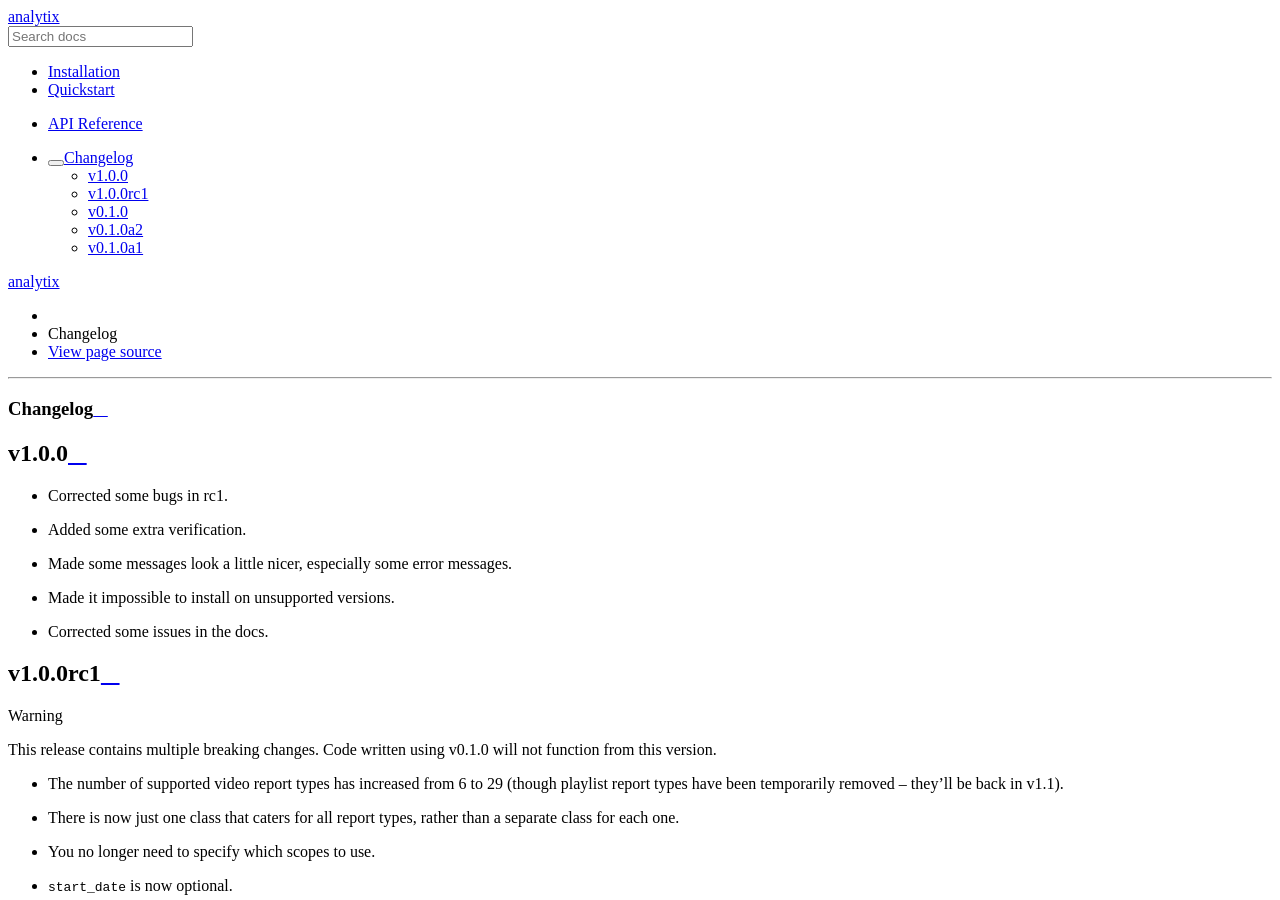
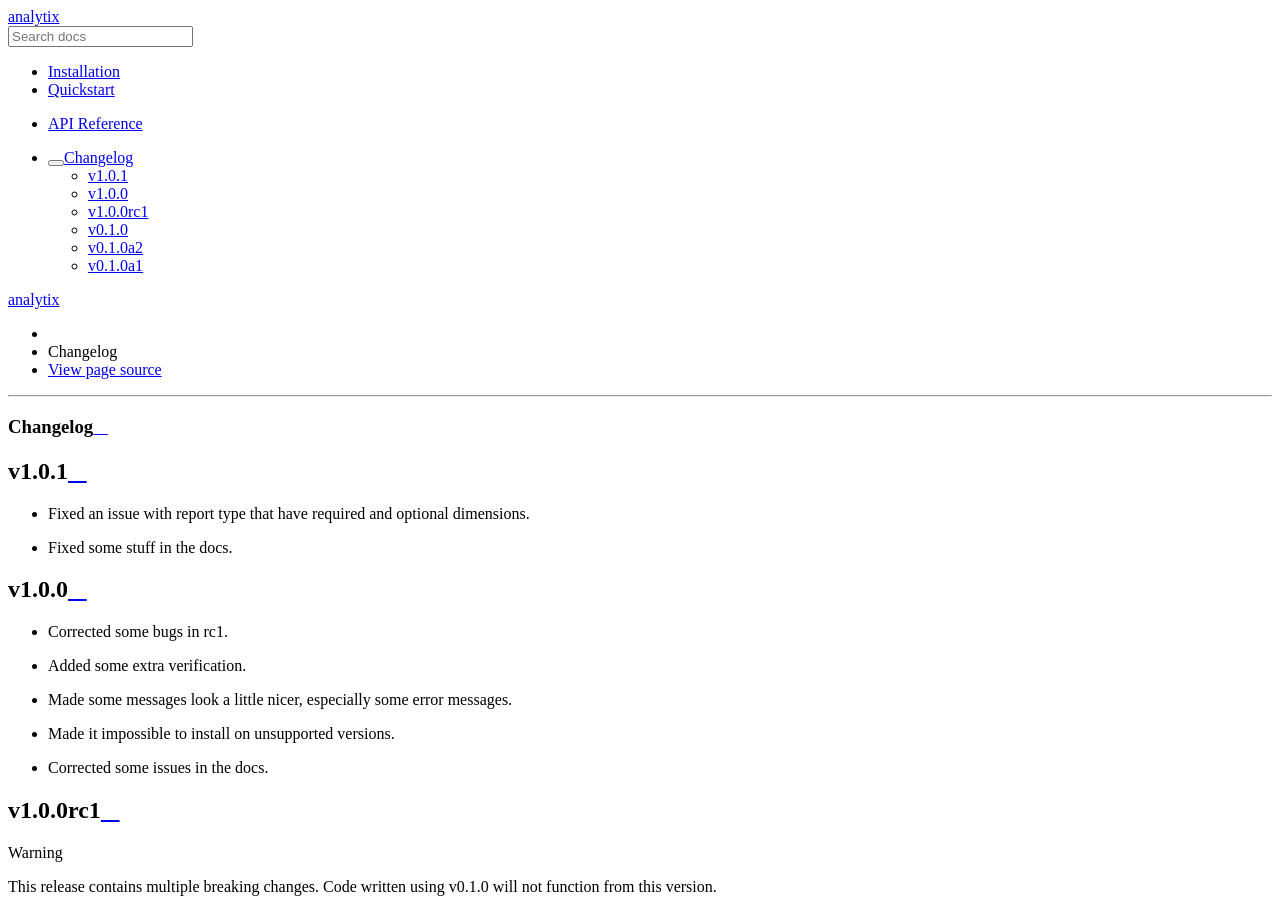
Before and after one commit to parafoxia/analytix, a Sphinx documentation site: the page built from docs/changelog.rst, in a window 1280 px wide and 900 px high. Built offline with Sphinx 7.4.7 and the Read the Docs theme 2.0.0, drawn with Linux system fonts in a browser that asks for light colours; the version number could not be read and is left out.

Commit message:
Updated changelog

```diff
--- a/docs/changelog.rst
+++ b/docs/changelog.rst
@@ -1,5 +1,11 @@
 Changelog
 =========
+
+v1.0.1
+------
+
+- Fixed an issue with report type that have required and optional dimensions.
+- Fixed some stuff in the docs.
 
 v1.0.0
 ------
```
